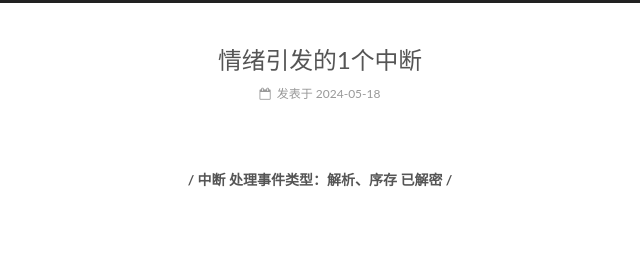
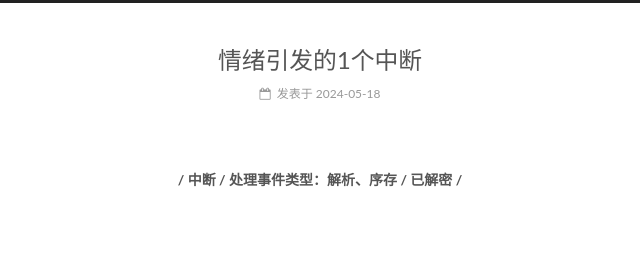
Before and after one commit to hello-2021/hello-2021.github.io, a plain HTML site: page index.html in a window 1280 px wide. Shown: the top 261 px of the page, 446-1086 px from the left. Drawn offline with Linux system fonts and the light colour scheme; some packages are replaced by stand-ins of ours; a script that the page names is missing.

Commit message:
Site updated: 2024-05-18 23:20:22

```diff
--- a/index.html
+++ b/index.html
@@ -310,7 +310,7 @@
 
 
 
-            <p><strong><center> &#x2F; 中断  处理事件类型：解析、序存  已解密  &#x2F; </center></strong><br><br/></p>
+            <p><strong><center> &#x2F; 中断 &#x2F; 处理事件类型：解析、序存 &#x2F; 已解密  &#x2F; </center></strong><br><br/></p>
 <p>序忆，一个从一开始就是为了存温那份美好所诞生的计划，<br>经受沉重的考验，也终究迎来了它的落寞。</p>
 <p>一切都不一样了，<br>一切先前所美好的，现在所幻想的，所序忆过的，<br>都随着时间远去。</p>
 <p>我们小心翼翼地，不敢触碰的仍然还在，<br>可记忆的边境不会再拓展，<br>它也会拓展，不过并不具有先前的生机了，<br>因此，这也即将被排除。</p>
```
Also changed, not shown: 2024/05/18/情绪引发的1个中断/index.html (+4 -4 lines).
